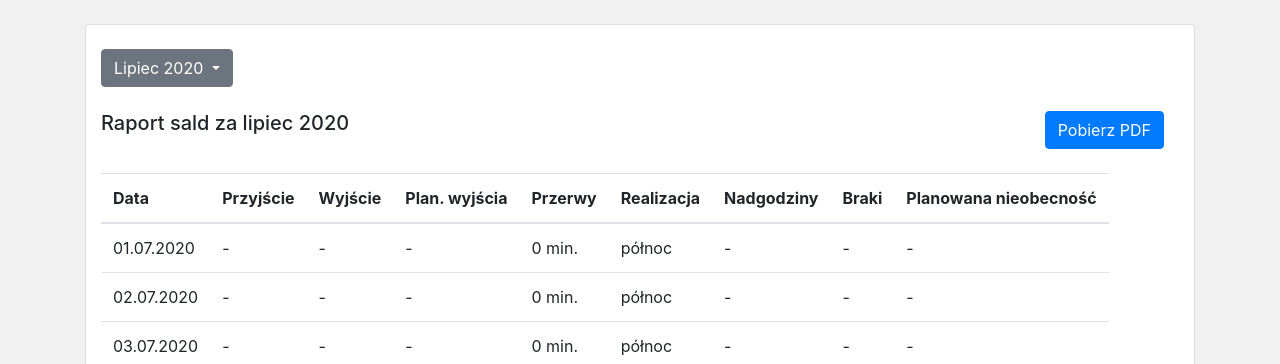
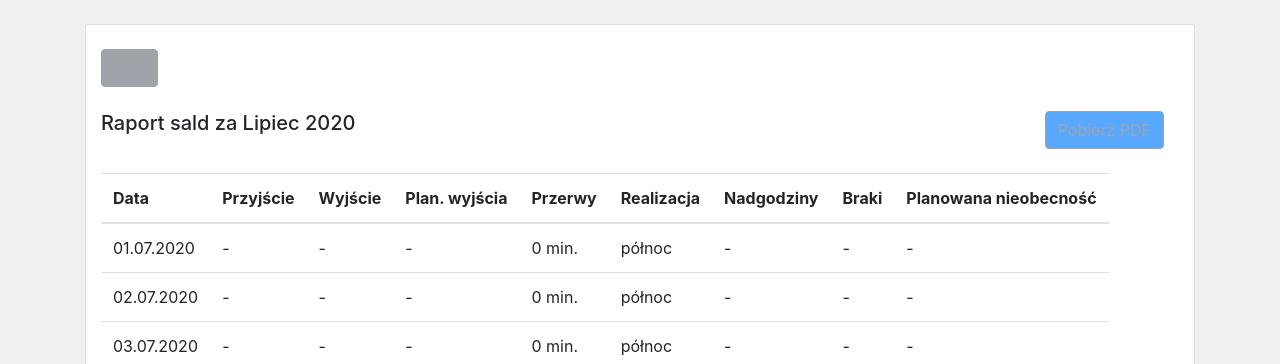
Before and after one commit to suwalszczyzna/work-time-registration, a Django app: page /report/ in a window 1280 px wide. Shown: the part 56-420 px from the top of the page. Run offline with Django 3.2, Linux system fonts and the light colour scheme; a user stored in the database is signed in; tables that the repository leaves empty hold one stand-in row (values such as "Sample post"); some libraries are stand-ins or nearby versions.

Commit message:
monthly report disabled unused buttons, parse date

```diff
--- a/reports/views.py
+++ b/reports/views.py
@@ -12,10 +12,12 @@
 
     employee: Employee = get_employee_by_user_id(request.user.id)
     free_day_registrations = get_free_day_registrations_by(employee)
-    month_report: Report = MonthlyReport(free_day_registrations, employee, datetime.now())
+    report_date = datetime.now()
+    month_report: Report = MonthlyReport(free_day_registrations, employee, report_date)
     month_report_rows = month_report.rows()
 
     context = {
+        'report_date': report_date,
         'rows': month_report_rows
     }
     return render(request, 'reports/monthly_report.html', context)
--- a/templates/reports/monthly_report.html
+++ b/templates/reports/monthly_report.html
@@ -9,22 +9,18 @@
           data-toggle="dropdown"
           aria-haspopup="true"
           aria-expanded="false"
+          disabled
         >
-          Lipiec 2020
+          --
         </button>
-        <div class="dropdown-menu" aria-labelledby="dropdownMenuButton">
-          <a class="dropdown-item" href="#">Sierpień 2020</a>
-          <a class="dropdown-item" href="#">Wrzesień 2020</a>
-          <a class="dropdown-item" href="#">Październik 2020</a>
-        </div>
       </div>
       <div class="container pl-0 mt-4 mb-4">
         <div class="row">
           <div class="col">
-            <h5>Raport sald za lipiec 2020</h5>
+            <h5>Raport sald za {{ report_date|date:"F Y"  }}</h5>
           </div>
           <div class="col text-right">
-            <button class="btn btn-primary">
+            <button type="button" class="btn btn-primary" disabled>
               <i class="fas fa-file-download"></i> Pobierz PDF
             </button>
           </div>
```
